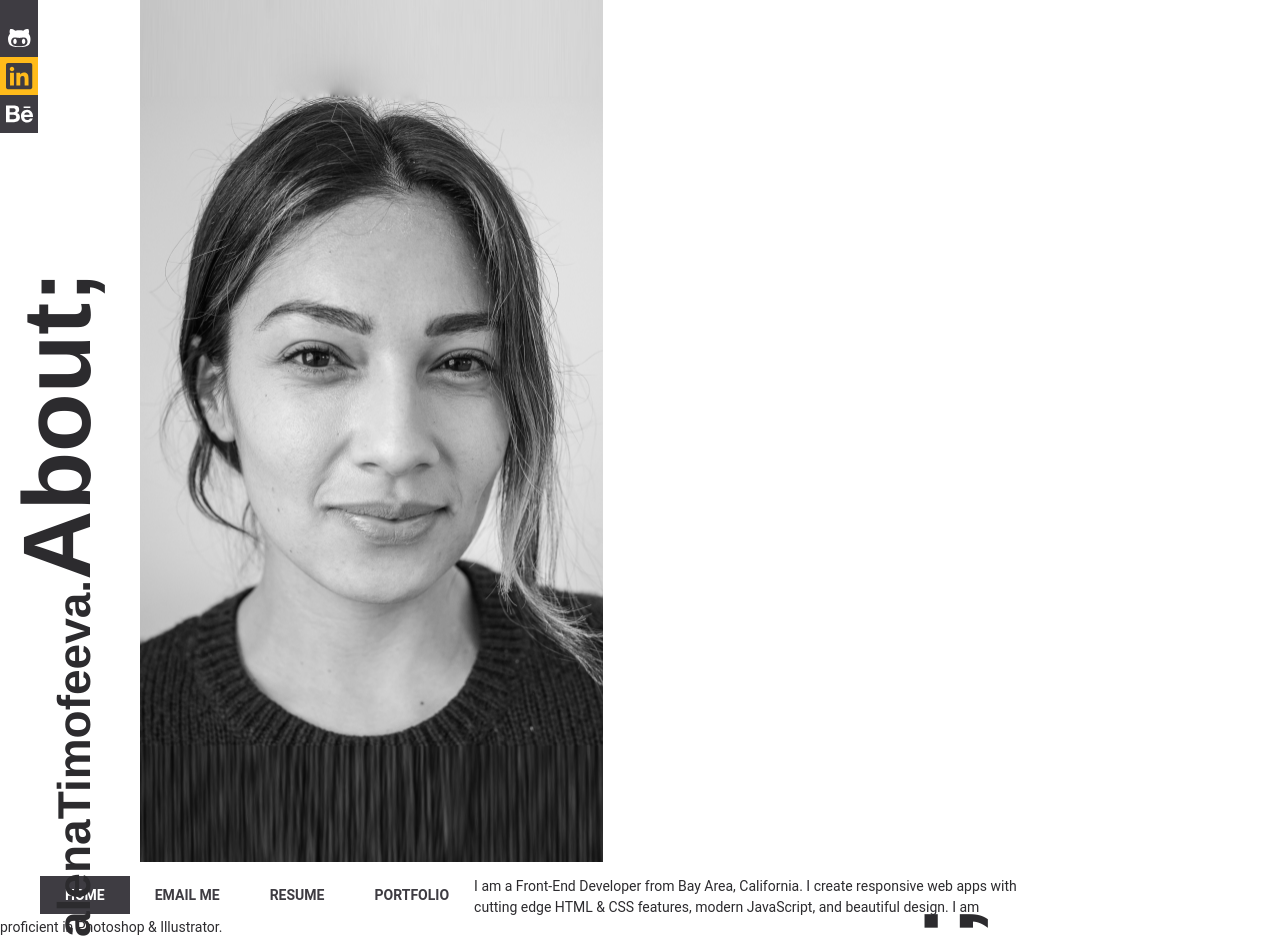
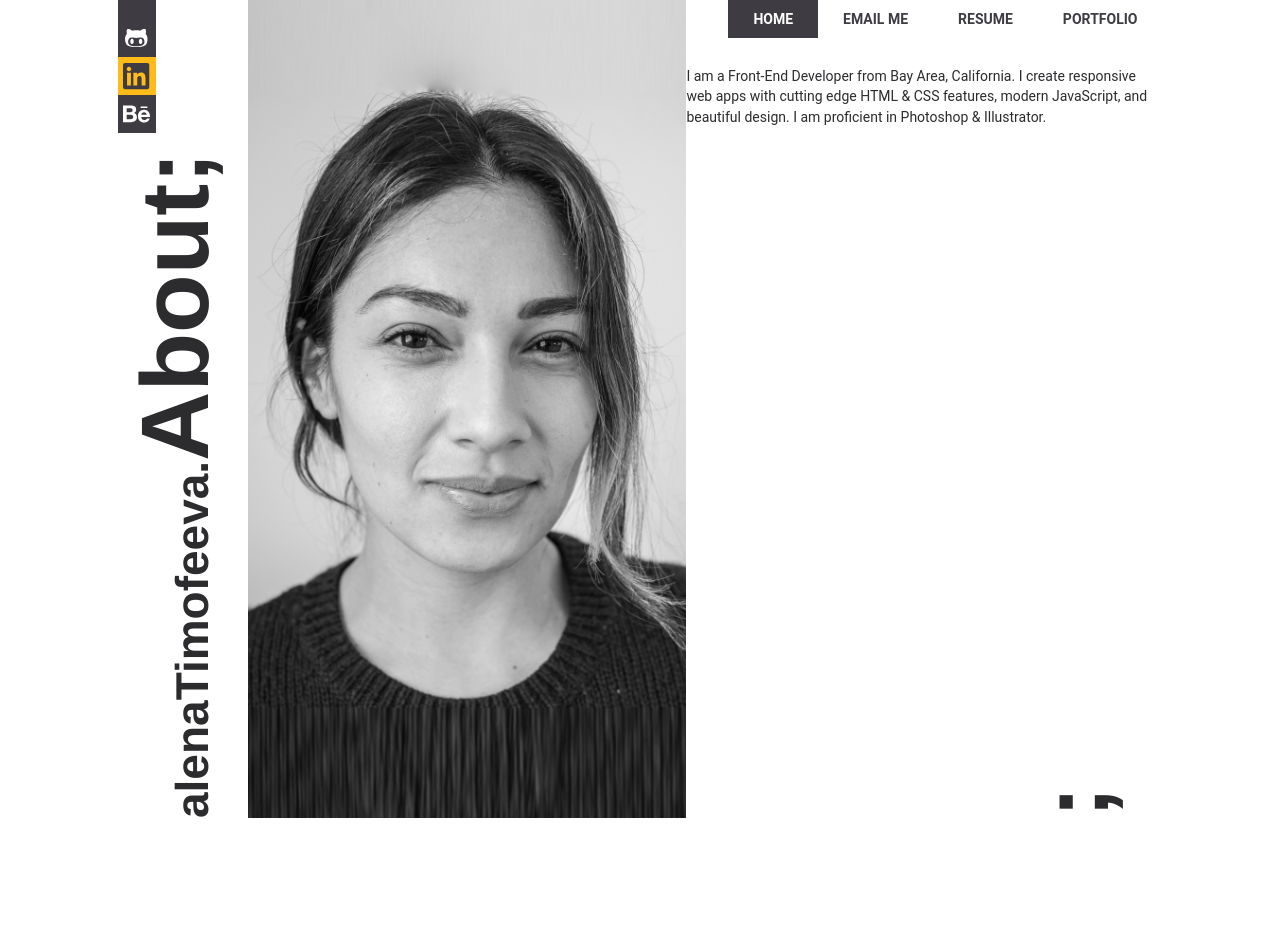
Before and after one commit to mouseProgrammouse/portfolio, a React (Create React App) app: page / in a window 1280 px wide. After the commit the page ends 818 px from the top, so only its background shows below. Built offline with nearby package versions, Linux system fonts and the light colour scheme.

Commit message:
add styles for TopMenu

```diff
--- a/src/App.css
+++ b/src/App.css
@@ -13,14 +13,21 @@ h1, h2, h3 {
 }
 
 .app {
-    max-width: 1028px;
+    max-width: 1045px;
     position: relative;
+    margin: 0 auto;
+}
+
+.main-page {
+  display: flex;
+  justify-content: space-between;
 }
 
 .main-page img {
+  flex: 45%;
   display: block;
-  margin-left: 140px;
-  width: 45%;
+  margin-left: 130px;
+  width: 42%;
   height: 100%;
 }
 
@@ -41,3 +48,9 @@ h1, h2, h3 {
   right: 0;
   bottom: 0;
 }
+
+.content {
+  flex: 100%;
+  display: flex;
+  flex-flow:  column;
+}
--- a/src/App.js
+++ b/src/App.js
@@ -34,10 +34,12 @@ class App extends Component {
             <SocialAsideMenu socialMenuItems = {this.state.socialMenuItems}/>
             <AsideHeader header = {this.state.mainHeaders.mainPage} />
             <Img imgSrc={mainImg} alt="some alt text"/>
-            <MainMenu activeLink = {this.props.location.pathname} menuItems = { this.state.topMenuItems }/>
-            <div className="about">
-            I am a Front-End Developer from Bay Area, California. I create responsive web apps with cutting edge HTML & CSS features, modern JavaScript, and beautiful design.
-            I am proficient in Photoshop & Illustrator.
+            <div className="content">
+              <MainMenu activeLink = {this.props.location.pathname} menuItems = { this.state.topMenuItems }/>
+              <p className="about">
+              I am a Front-End Developer from Bay Area, California. I create responsive web apps with cutting edge HTML & CSS features, modern JavaScript, and beautiful design.
+              I am proficient in Photoshop & Illustrator.
+              </p>
             </div>
             <span className="decoration">;</span>
           </div>
--- a/src/MainMenu.css
+++ b/src/MainMenu.css
@@ -22,4 +22,9 @@
 
 .main-menu ul {
   list-style-type: none;
+  padding-inline-start: 0;
+  padding-inline-end: 0;
+  margin-block-start: 0;
+  display: flex;
+  justify-content: flex-end;
 }
```
